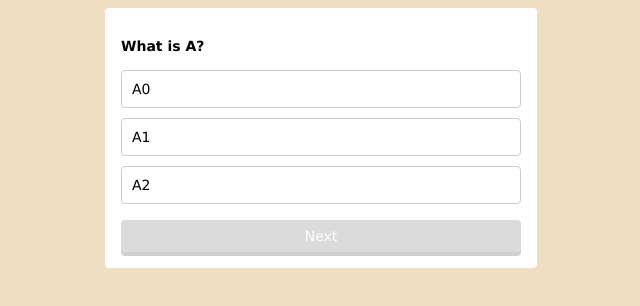
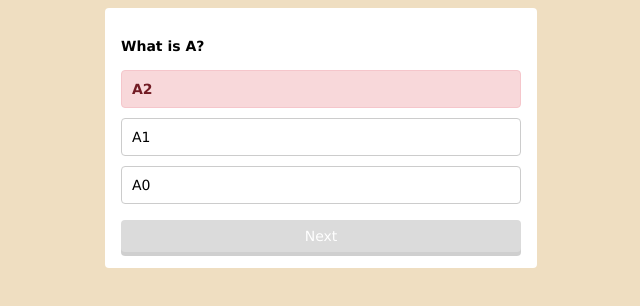
Before and after one commit to hanakoro1192/QuizApp, a plain HTML site: page index.html in a window 1280 px wide. Both pictures are taken after a click on the item "A2". Shown: the whole page, without its empty margins (319-959 px from the left). Drawn offline with Linux system fonts and the light colour scheme.

Commit message:
second_commit

```diff
--- a/css/style.css
+++ b/css/style.css
@@ -35,6 +35,20 @@ body{
     background: #f8f8f8;
 }
 
+#choices > li.correct {
+    background: #d4edda;
+    border-color: #c3e6cb;
+    color: #155724;
+    font-weight: bold;
+}
+
+#choices > li.wrong {
+    background: #f8d8da;
+    border-color: #f5c6cb;
+    color: #721c24;
+    font-weight: bold;
+}
+
 #btn {
     background:#3498db;
     padding: 8px;
--- a/js/main.js
+++ b/js/main.js
@@ -12,13 +12,37 @@
     ];
     let currentNum = 0; //何問目のクイズを説いているのかを変数でもっておく
 
+    function shuffle(arr){
+        for(let i = arr.length - 1; i > 0; i--){
+            const j = Math.floor(Math.random() * (i + 1));
+            [arr[j], arr[i]] = [arr[i], arr[j]];
+        }
+        return arr;
+    }
+
+    function checkAnswer(li){
+        if(li.textContent === quizSet[currentNum].c[0]){
+            li.classList.add('correct');
+        }else{
+            li.classList.add('wrong');
+        }
+    }
+
+    function setQuiz(){
     //問題文の埋め込み
     question.textContent = quizSet[currentNum].q;
 
+    const shuffledChoices = shuffle([...quizSet[currentNum].c]);
     //選択肢
-    quizSet[currentNum].c.forEach(choice => {
+    shuffledChoices.forEach(choice => {
         const li = document.createElement('li');
         li.textContent　 = choice;　//配列の一つ一つの要素に代入
+        li.addEventListener('click', ()=> {
+            checkAnswer(li);
+        });
         choices.appendChild(li);
     });
+    }
+
+    setQuiz();
 }
```
